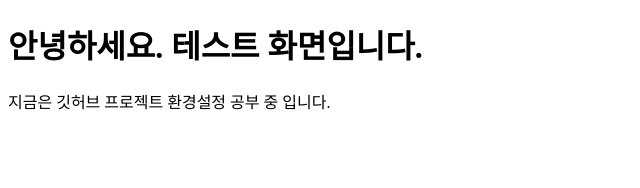
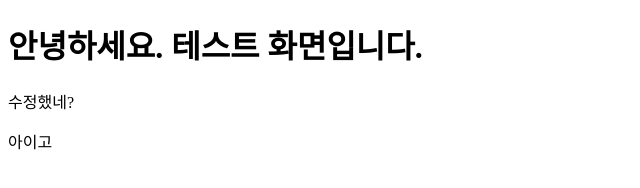
Before and after one commit to donghwi-kor/donghwi-kor.github.io, a plain HTML site: page index.html in a window 1280 px wide. Shown: the whole page, without its empty margins (0-640 px from the left). Drawn offline with Linux system fonts and the light colour scheme.

Commit message:
아이고 추가

```diff
--- a/index.html
+++ b/index.html
@@ -1,12 +1,13 @@
 <!DOCTYPE html>
 <html lang="en">
-  <head>
-    <meta charset="UTF-8" />
-    <meta name="viewport" content="width=device-width, initial-scale=1.0" />
+<head>
+    <meta charset="UTF-8">
+    <meta name="viewport" content="width=device-width, initial-scale=1.0">
     <title>Hello!</title>
-  </head>
-  <body>
+</head>
+<body>
     <h1>안녕하세요. 테스트 화면입니다.</h1>
-    <p>지금은 깃허브 프로젝트 환경설정 공부 중 입니다.</p>
-  </body>
+    <p>수정했네?</p>
+    아이고
+</body>
 </html>
```
